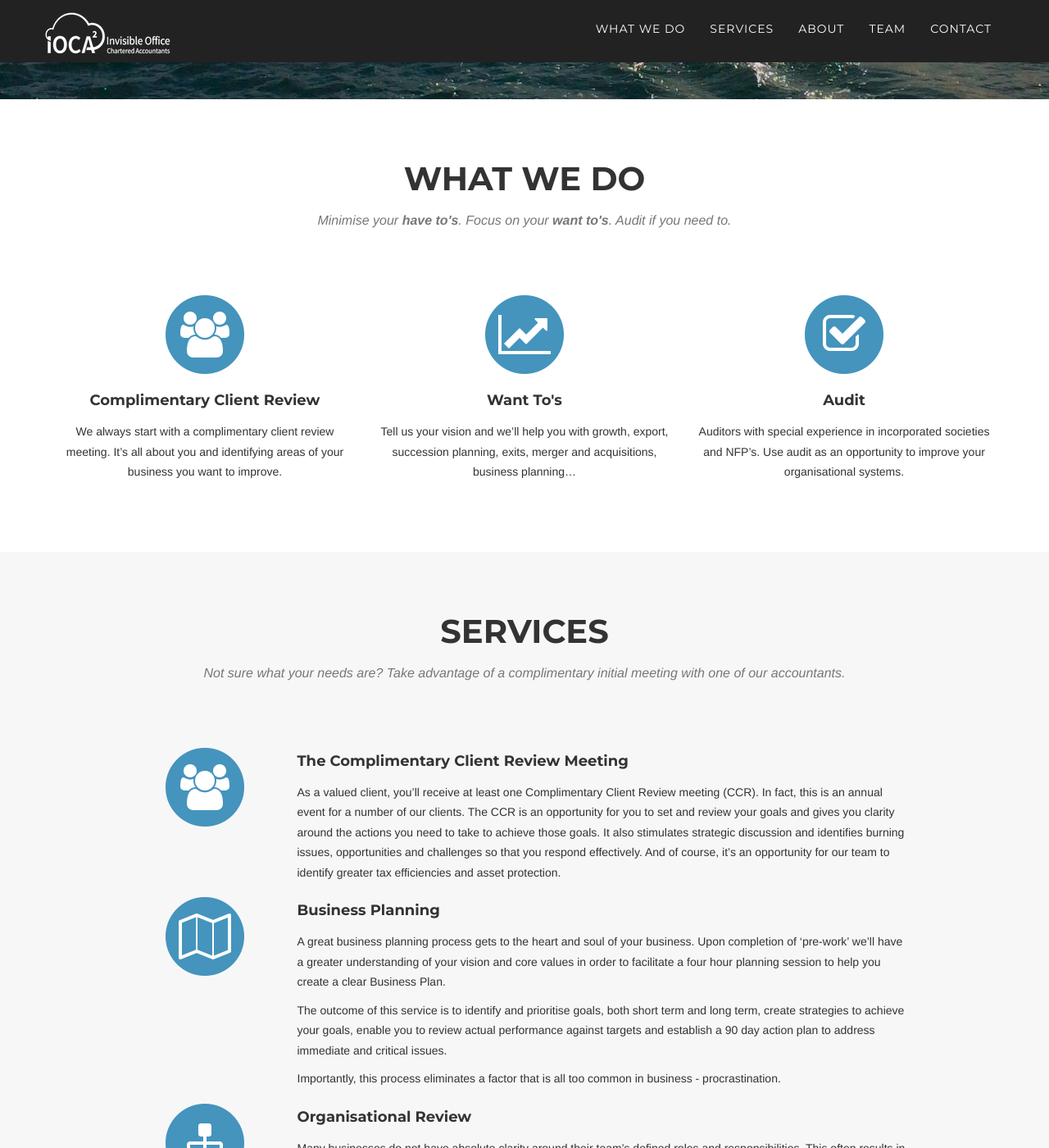
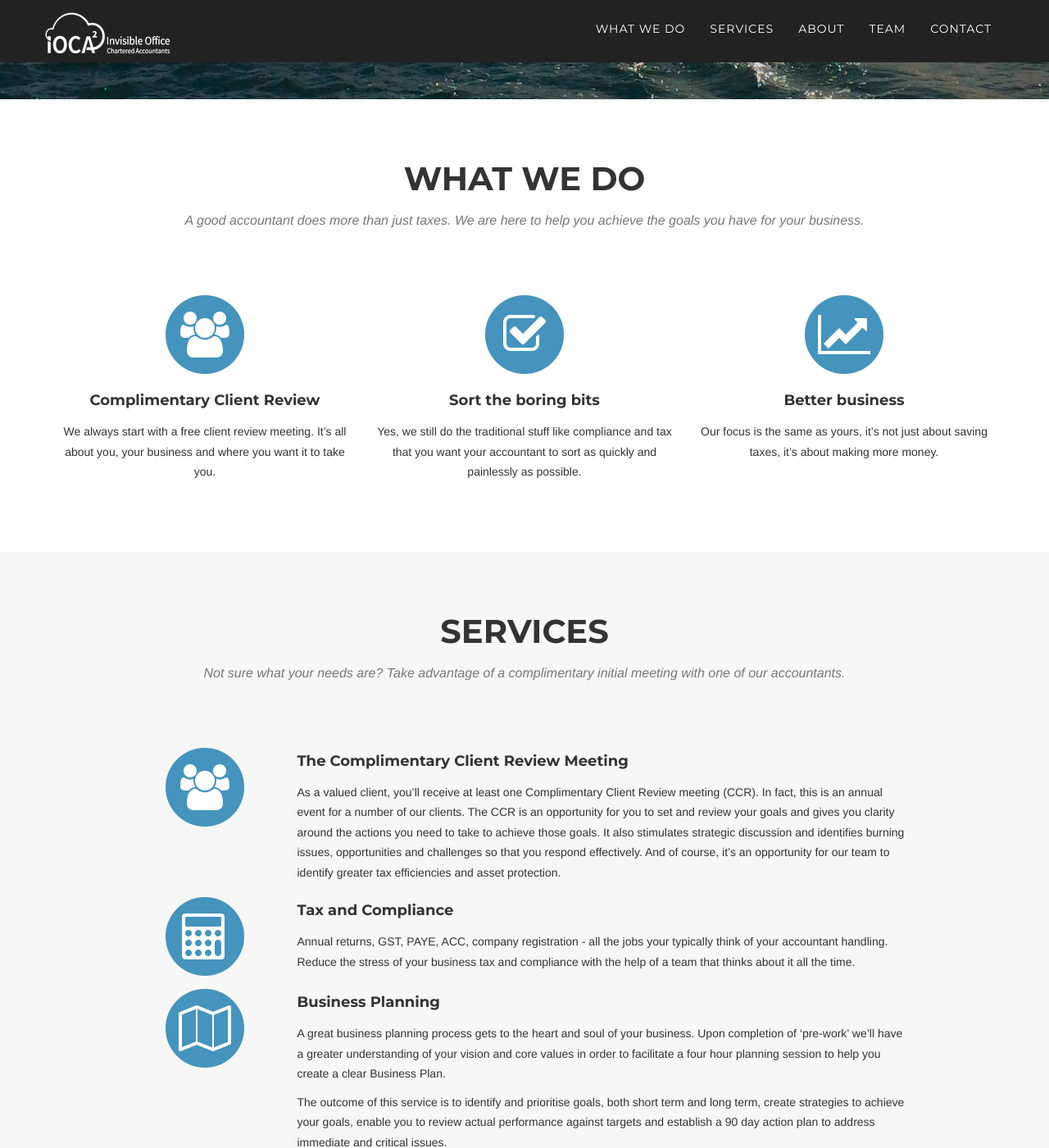
Before and after one commit to Bonneykins/IOCA-website-3, a Jekyll site: the page built from index.html, in a window 1280 px wide and 1400 px high, scrolled down 687 px. Shown: the whole window at 82% size. Built offline with Jekyll 4.4.1, drawn with Linux system fonts in a browser that asks for light colours; nearby versions of some CDN libraries; some web fonts are replaced.

```diff
--- a/index.html
+++ b/index.html
@@ -23,7 +23,7 @@ title: Invisible Office Chartered Accountants - Tauranga
             <div class="row">
                 <div class="col-lg-12 text-center">
                     <h2 class="section-heading editable">What We Do</h2>
-                    <h3 class="section-subheading text-muted editable">Minimise your <strong>have to's</strong>. Focus on your <strong>want to's</strong>. Audit if you need to.</h3>
+                    <h3 class="section-subheading text-muted editable">A good accountant does more than just taxes. We are here to help you achieve the goals you have for your business.</h3>
                 </div>
             </div>
             <div class="row text-center">
```
Also changed, not shown: _services/tax-and-compliance.md (added, +8 -0 lines), _what-we-do/audit.md (deleted, +0 -6 lines), _what-we-do/biz-dev.md (added, +6 -0 lines), _what-we-do/boring.md (added, +6 -0 lines), _what-we-do/ccr.md (+1 -1 lines), _what-we-do/want-tos.md (deleted, +0 -6 lines).
